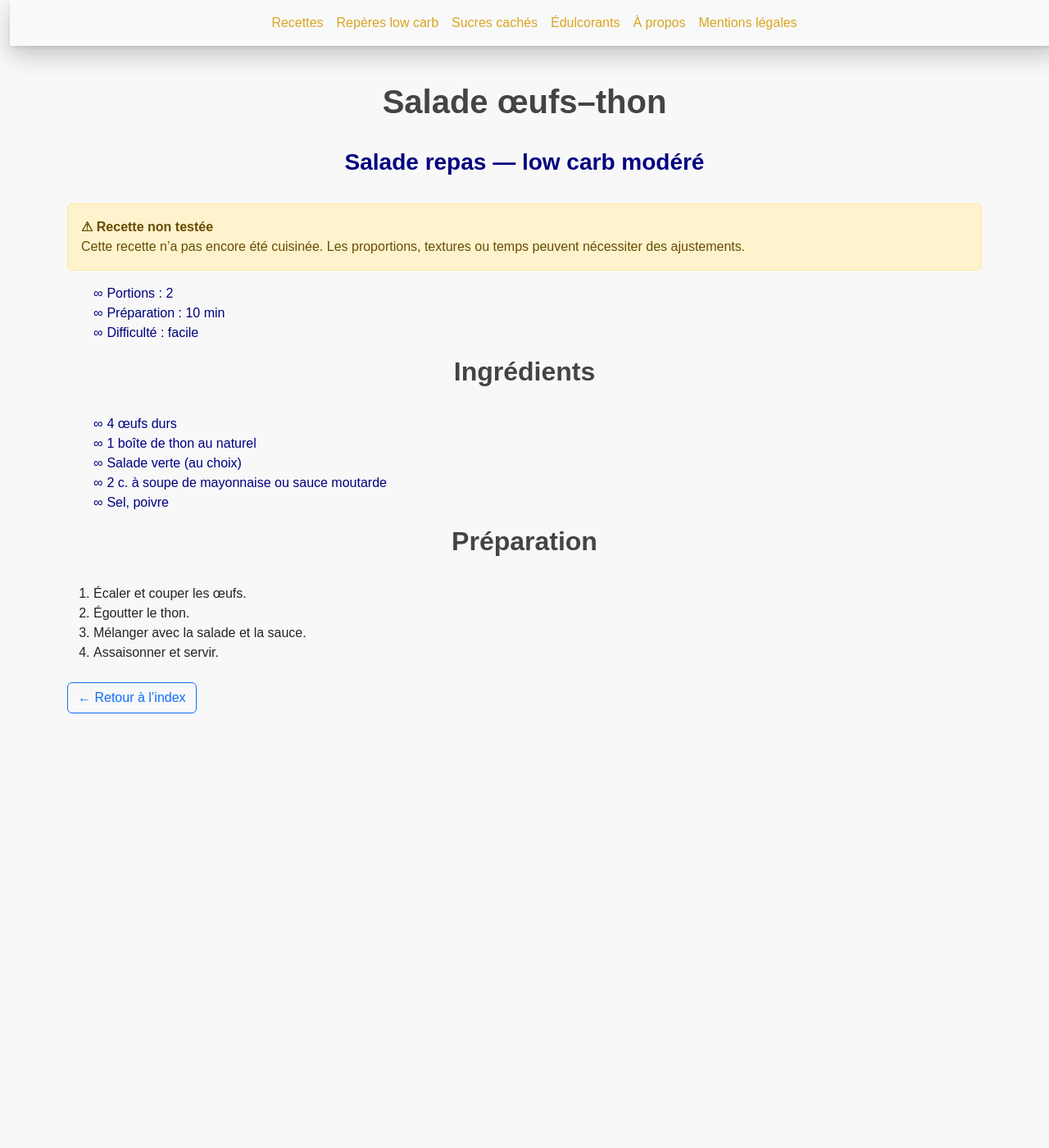
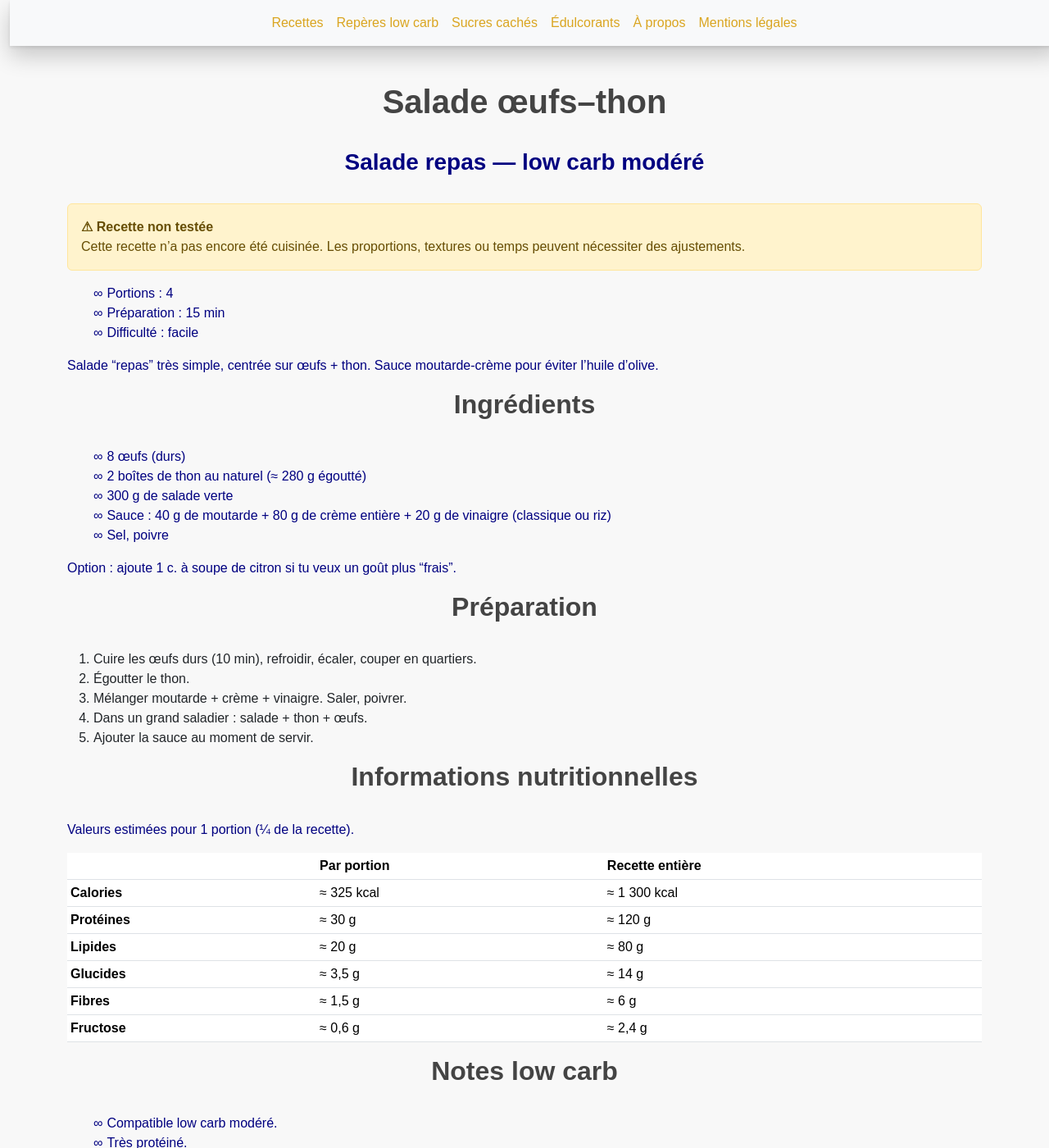
Before and after one commit to laurie-boissay/laurie-boissay.github.io, a Jekyll site: the page built from recettes/salade-oeufs-thon.html, in a window 1280 px wide and 1400 px high. Shown: the whole window at 82% size. Built offline with Jekyll 4.4.1, drawn with Linux system fonts in a browser that asks for light colours; some of the changed text lies outside the part shown.

Commit message:
Update salade-oeufs-thon.html

```diff
--- a/recettes/salade-oeufs-thon.html
+++ b/recettes/salade-oeufs-thon.html
@@ -1,7 +1,7 @@
 ---
 layout: recipe
-title: "Salade œufs thon low carb"
-description: "Salade œufs–thon simple et rassasiante, idéale en repas rapide low carb modéré."
+title: "Salade œufs–thon low carb"
+description: "Salade œufs–thon simple et très protéinée, adaptée au low carb modéré."
 recipe_title: "Salade œufs–thon"
 recipe_subtitle: "Salade repas — low carb modéré"
 recipe_group: "Salades & bols"
@@ -10,15 +10,37 @@ recipe_tested: false
 tags:
   - low-carb-modere
   - rapide
-  - riche-en-proteines
+  - tres-proteine
+  - riche-en-fibres
 
 extra_head: >
   <script type="application/ld+json">
   {
     "@context": "https://schema.org",
     "@type": "Recipe",
-    "name": "Salade œufs thon low carb",
-    "recipeYield": "2 portions"
+    "name": "Salade œufs–thon low carb",
+    "description": "Salade œufs–thon simple et très protéinée, adaptée au low carb modéré.",
+    "recipeCategory": "Salade",
+    "recipeCuisine": "Française",
+    "recipeYield": "4 portions",
+    "prepTime": "PT15M",
+    "totalTime": "PT15M",
+    "recipeIngredient": [
+      "8 œufs",
+      "2 boîtes de thon au naturel (≈ 280 g égoutté)",
+      "300 g de salade verte",
+      "40 g de moutarde",
+      "80 g de crème entière",
+      "20 g de vinaigre (alcool/cidre) ou vinaigre de riz",
+      "Sel",
+      "Poivre"
+    ],
+    "recipeInstructions": [
+      { "@type": "HowToStep", "text": "Cuire les œufs durs, refroidir et écaler." },
+      { "@type": "HowToStep", "text": "Égoutter le thon." },
+      { "@type": "HowToStep", "text": "Préparer la sauce moutarde-crème-vinaigre, assaisonner." },
+      { "@type": "HowToStep", "text": "Assembler salade, thon, œufs. Ajouter la sauce." }
+    ]
   }
   </script>
 ---
@@ -26,30 +48,76 @@ extra_head: >
 <section class="recipe-lead">
   <div class="lead-infos">
     <ul>
-      <li><strong>Portions :</strong> 2</li>
-      <li><strong>Préparation :</strong> 10 min</li>
+      <li><strong>Portions :</strong> 4</li>
+      <li><strong>Préparation :</strong> 15 min</li>
       <li><strong>Difficulté :</strong> facile</li>
     </ul>
+  </div>
+
+  <div class="lead-notes">
+    <p>
+      Salade “repas” très simple, centrée sur <strong>œufs + thon</strong>.
+      Sauce moutarde-crème pour éviter l’huile d’olive.
+    </p>
   </div>
 </section>
 
 <section class="recipe-ingredients">
   <h2>Ingrédients</h2>
   <ul>
-    <li>4 œufs durs</li>
-    <li>1 boîte de thon au naturel</li>
-    <li>Salade verte (au choix)</li>
-    <li>2 c. à soupe de mayonnaise ou sauce moutarde</li>
+    <li>8 œufs (durs)</li>
+    <li>2 boîtes de thon au naturel (≈ 280 g égoutté)</li>
+    <li>300 g de salade verte</li>
+    <li><strong>Sauce :</strong> 40 g de moutarde + 80 g de crème entière + 20 g de vinaigre (classique ou riz)</li>
     <li>Sel, poivre</li>
   </ul>
+
+  <p class="recipe-tip">
+    <strong>Option :</strong> ajoute 1 c. à soupe de citron si tu veux un goût plus “frais”.
+  </p>
 </section>
 
 <section class="recipe-preparation">
   <h2>Préparation</h2>
   <ol>
-    <li>Écaler et couper les œufs.</li>
+    <li>Cuire les œufs durs (10 min), refroidir, écaler, couper en quartiers.</li>
     <li>Égoutter le thon.</li>
-    <li>Mélanger avec la salade et la sauce.</li>
-    <li>Assaisonner et servir.</li>
+    <li>Mélanger moutarde + crème + vinaigre. Saler, poivrer.</li>
+    <li>Dans un grand saladier : salade + thon + œufs.</li>
+    <li>Ajouter la sauce au moment de servir.</li>
   </ol>
 </section>
+
+<section class="recipe-nutrition">
+  <h2>Informations nutritionnelles</h2>
+  <p>Valeurs <strong>estimées</strong> pour 1 portion (¼ de la recette).</p>
+
+  <div class="table-responsive">
+    <table class="table table-sm">
+      <thead>
+        <tr>
+          <th></th>
+          <th>Par portion</th>
+          <th>Recette entière</th>
+        </tr>
+      </thead>
+      <tbody>
+        <tr><td><strong>Calories</strong></td><td>≈ 325 kcal</td><td>≈ 1 300 kcal</td></tr>
+        <tr><td><strong>Protéines</strong></td><td>≈ 30 g</td><td>≈ 120 g</td></tr>
+        <tr><td><strong>Lipides</strong></td><td>≈ 20 g</td><td>≈ 80 g</td></tr>
+        <tr><td><strong>Glucides</strong></td><td>≈ 3,5 g</td><td>≈ 14 g</td></tr>
+        <tr><td><strong>Fibres</strong></td><td>≈ 1,5 g</td><td>≈ 6 g</td></tr>
+        <tr><td><strong>Fructose</strong></td><td>≈ 0,6 g</td><td>≈ 2,4 g</td></tr>
+      </tbody>
+    </table>
+  </div>
+</section>
+
+<section class="recipe-lowcarb-notes">
+  <h2>Notes low carb</h2>
+  <ul>
+    <li>Compatible <strong>low carb modéré</strong>.</li>
+    <li>Très protéiné.</li>
+    <li>Glucides principalement issus de la salade (quantité modérée).</li>
+  </ul>
+</section>
```
